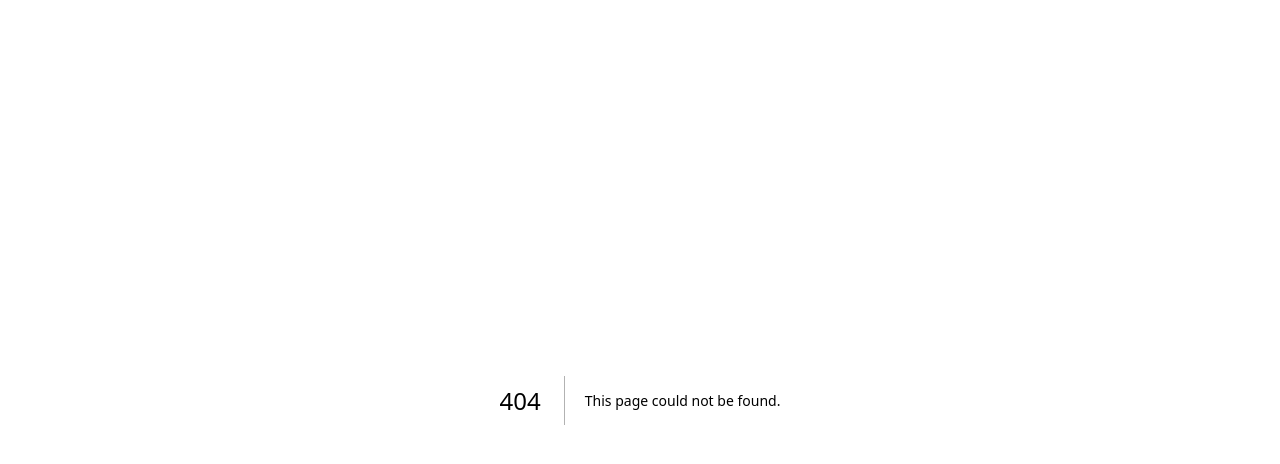
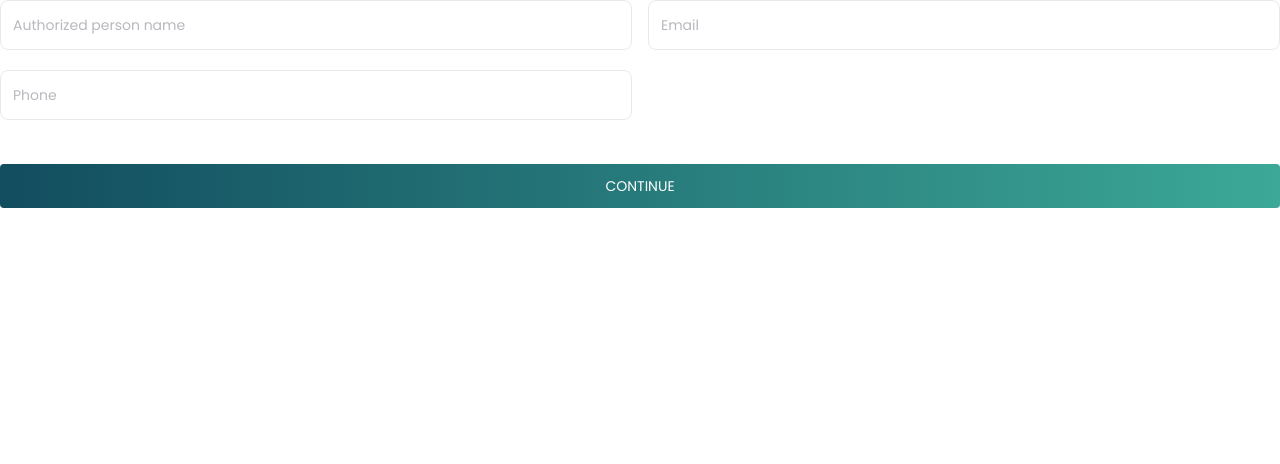
Before and after one commit to coderboy-raiyan/maketrip, a Next.js app in the folder client/: page /register/ContactInfo in a window 1280 px wide. Before the commit this address had no page. Shown: the top 464 px of the page. Built offline with nearby package versions, Linux system fonts and the light colour scheme.

Commit message:
Contact form data and validation done [Client/Contact Form #4]

```diff
--- /dev/null
+++ b/client/src/hooks/useMultiStepForm.js
@@ -0,0 +1,35 @@
+import { useState } from "react";
+
+function useMultiStepForm(steps) {
+    const [currentStepIndex, setCurrentStepIndex] = useState(0);
+
+    function next() {
+        setCurrentStepIndex((page) => {
+            if (page >= steps.length - 1) return;
+            return page + 1;
+        });
+    }
+
+    function back() {
+        setCurrentStepIndex((page) => {
+            if (page < 1) {
+                return;
+            }
+            return page - 1;
+        });
+    }
+
+    function goto(page) {
+        setCurrentStepIndex(page);
+    }
+
+    return {
+        currentStepIndex,
+        steps,
+        back,
+        next,
+        goto,
+    };
+}
+
+export default useMultiStepForm;
--- a/client/src/pages/register/CompanyInfo.js
+++ b/client/src/pages/register/CompanyInfo.js
@@ -4,7 +4,7 @@ import FormInput from "../../components/Inputs/FormInput";
 
 function CompanyInfo({
     companyName,
-    email,
+    companyEmail,
     phone,
     country,
     city,
@@ -17,7 +17,7 @@ function CompanyInfo({
         <Formik
             initialValues={{
                 companyName,
-                email,
+                companyEmail,
                 phone,
                 country,
                 city,
@@ -58,19 +58,19 @@ function CompanyInfo({
                             id="email"
                             onBlur={handleBlur}
                             onChange={handelChange}
-                            type="text"
+                            type="email"
                             placeholder="Email"
-                            name="email"
-                            value={values.email}
+                            name="companyEmail"
+                            value={values.companyEmail}
                             styles={
-                                errors.email &&
-                                touched.email &&
+                                errors.companyEmail &&
+                                touched.companyEmail &&
                                 "border-red-500 focus:border-red-500 border-2"
                             }
                         />
-                        {errors.email && touched.email && (
+                        {errors.companyEmail && touched.companyEmail && (
                             <span className="absolute -bottom-4 text-xs text-red-500">
-                                {errors.email}
+                                {errors.companyEmail}
                             </span>
                         )}
                     </label>
--- /dev/null
+++ b/client/src/pages/register/ContactInfo.js
@@ -0,0 +1,98 @@
+/* eslint-disable camelcase */
+import { Form, Formik } from "formik";
+import Button from "../../components/Buttons/Button";
+import FormInput from "../../components/Inputs/FormInput";
+
+function ContactInfo({ full_name, contactEmail, contactPhone, contactFiledSchema, handelChange }) {
+    return (
+        <Formik
+            initialValues={{
+                full_name,
+                contactEmail,
+                contactPhone,
+            }}
+            validationSchema={contactFiledSchema}
+            enableReinitialize
+            onSubmit={(values) => {
+                console.log(values);
+            }}
+        >
+            {({ errors, touched, values, handleBlur }) => (
+                <Form className="grid grid-cols-2 gap-x-4 gap-y-5">
+                    <label htmlFor="full_name" className="relative flex flex-col">
+                        <FormInput
+                            value={values.full_name}
+                            onBlur={handleBlur}
+                            id="full_name"
+                            onChange={handelChange}
+                            type="text"
+                            placeholder="Authorized person name"
+                            name="full_name"
+                            styles={
+                                errors.full_name &&
+                                touched.full_name &&
+                                "border-red-500 focus:border-red-500 border-2"
+                            }
+                        />
+                        {errors.full_name && touched.full_name && (
+                            <span className="absolute -bottom-4 text-xs text-red-500">
+                                {errors.full_name}
+                            </span>
+                        )}
+                    </label>
+                    <label htmlFor="contactEmail" className="relative flex flex-col">
+                        <FormInput
+                            id="contactEmail"
+                            onBlur={handleBlur}
+                            onChange={handelChange}
+                            type="email"
+                            placeholder="Email"
+                            name="contactEmail"
+                            value={values.contactEmail}
+                            styles={
+                                errors.contactEmail &&
+                                touched.contactEmail &&
+                                "border-red-500 focus:border-red-500 border-2"
+                            }
+                        />
+                        {errors.contactEmail && touched.contactEmail && (
+                            <span className="absolute -bottom-4 text-xs text-red-500">
+                                {errors.contactEmail}
+                            </span>
+                        )}
+                    </label>
+                    <label htmlFor="contactPhone" className="relative flex flex-col">
+                        <FormInput
+                            id="contactPhone"
+                            onBlur={handleBlur}
+                            onChange={handelChange}
+                            type="text"
+                            placeholder="Phone"
+                            name="contactPhone"
+                            value={values.contactPhone}
+                            styles={
+                                errors.contactPhone &&
+                                touched.contactPhone &&
+                                "border-red-500 focus:border-red-500 border-2"
+                            }
+                        />
+                        {errors.contactPhone && touched.contactPhone && (
+                            <span className="absolute -bottom-4 text-xs text-red-500">
+                                {errors.contactPhone}
+                            </span>
+                        )}
+                    </label>
+
+                    <Button
+                        type="submit"
+                        className="col-span-2 mt-6 rounded py-3 text-sm uppercase text-white"
+                    >
+                        Continue
+                    </Button>
+                </Form>
+            )}
+        </Formik>
+    );
+}
+
+export default ContactInfo;
--- a/client/src/pages/register/index.js
+++ b/client/src/pages/register/index.js
@@ -1,59 +1,71 @@
 import Image from "next/image";
 import { useState } from "react";
-import * as Yup from "yup";
 
 import images from "../../assets/images";
+import useMultiStepForm from "../../hooks/useMultiStepForm";
 import CompanyInfo from "./CompanyInfo";
+import ContactInfo from "./ContactInfo";
+import { companyFiledSchema, contactFiledSchema } from "./validationSchemas";
 
-const companyInputFields = {
+const initialCompanyInputFields = {
     companyName: "",
-    email: "",
+    companyEmail: "",
     phone: "",
     country: "",
     city: "",
     zip: "",
     address: "",
 };
-const contactInputFields = {
-    name: "",
-    email: "",
-    phone: "",
+const initialContactInputFields = {
+    full_name: "",
+    contactEmail: "",
+    contactPhone: "",
 };
-const loginInputFields = {
+const initialLoginInputFields = {
     username: "",
     email: "",
     password: "",
     confirmPassword: "",
 };
 
-const companyFiledSchema = Yup.object({
-    companyName: Yup.string().required("Please enter a company name"),
-    email: Yup.string().email("Invalid email").required("Email is required"),
-    phone: Yup.string().required("Filed is required"),
-    country: Yup.string().required("Filed is required"),
-    city: Yup.string().required("Filed is required"),
-    zip: Yup.string().required("Filed is required"),
-    address: Yup.string().required("Filed is required"),
-});
+function Register() {
+    const [companyFields, setCompanyFields] = useState(initialCompanyInputFields);
+    const [contactFields, setContactFields] = useState(initialContactInputFields);
+    const [loginFields, setLoginFields] = useState(initialLoginInputFields);
+    const { companyName, companyEmail, phone, country, city, zip, address } = companyFields;
+    const { contactEmail, contactPhone, full_name } = contactFields;
+    const { username, email, password, confirmPassword } = loginFields;
 
-function Register() {
-    const [companyFields, setCompanyFields] = useState(companyInputFields);
-    const [contactFields, setContactFields] = useState(contactInputFields);
-    const [loginFields, setLoginFields] = useState(loginInputFields);
-    const { companyName, email, phone, country, city, zip, address } = companyFields;
+    const { steps, next, back, currentStepIndex } = useMultiStepForm([
+        "company",
+        "contact",
+        "login",
+    ]);
 
-    const [page, setPage] = useState(1);
-    const formTitles = ["company", "contact", "login"];
-
-    function handelChange(e) {
+    function handelCompanyFiledChange(e) {
         const { name, value } = e.target;
         setCompanyFields((prev) => ({
             ...prev,
             [name]: value,
         }));
     }
+    function handelContactFiledChange(e) {
+        const { name, value } = e.target;
+        setContactFields((prev) => ({
+            ...prev,
+            [name]: value,
+        }));
+    }
+    function handelLoginFiledChange(e) {
+        const { name, value } = e.target;
+        setLoginFields((prev) => ({
+            ...prev,
+            [name]: value,
+        }));
+    }
 
-    console.log(companyFields);
+    console.log({ companyFields });
+    console.log({ contactFields });
 
     return (
         <section
@@ -62,7 +74,11 @@ function Register() {
         >
             <div className="display-size grid grid-cols-2">
                 <div className="">
-                    <Image className="mr-auto block w-[500px] rounded-lg" src={images.authBg1} />
+                    <Image
+                        className="mr-auto block w-[500px] rounded-lg"
+                        alt="auth-hero"
+                        src={images.authBg1}
+                    />
                 </div>
                 {/* Form */}
                 <div className="rounded-lg bg-white p-10 shadow-lg">
@@ -75,14 +91,22 @@ function Register() {
 
                     <CompanyInfo
                         companyName={companyName}
-                        email={email}
+                        companyEmail={companyEmail}
                         phone={phone}
                         country={country}
                         city={city}
                         zip={zip}
                         address={address}
                         companyFiledSchema={companyFiledSchema}
-                        handelChange={handelChange}
+                        handelChange={handelCompanyFiledChange}
+                    />
+
+                    <ContactInfo
+                        contactEmail={contactEmail}
+                        contactPhone={contactPhone}
+                        full_name={full_name}
+                        contactFiledSchema={contactFiledSchema}
+                        handelChange={handelContactFiledChange}
                     />
                 </div>
             </div>
--- /dev/null
+++ b/client/src/pages/register/validationSchemas.js
@@ -0,0 +1,22 @@
+import * as Yup from "yup";
+
+export const companyFiledSchema = Yup.object({
+    companyName: Yup.string().required("Please enter a company name"),
+    companyEmail: Yup.string().email("Invalid email").required("Email is required"),
+    phone: Yup.string().required("Filed is required"),
+    country: Yup.string().required("Filed is required"),
+    city: Yup.string().required("Filed is required"),
+    zip: Yup.string().required("Filed is required"),
+    address: Yup.string().required("Filed is required"),
+});
+export const contactFiledSchema = Yup.object({
+    full_name: Yup.string().required("Please enter a company name"),
+    contactEmail: Yup.string().email("Invalid email").required("Email is required"),
+    contactPhone: Yup.string().required("Filed is required"),
+});
+export const LoginFiledSchema = Yup.object({
+    username: Yup.string().required("Please enter a company name"),
+    email: Yup.string().email("Invalid email").required("Email is required"),
+    password: Yup.string().required("Filed is required"),
+    confirmPassword: Yup.string().required("Filed is required"),
+});
```
Also changed, not shown: client/.eslintrc.json.
